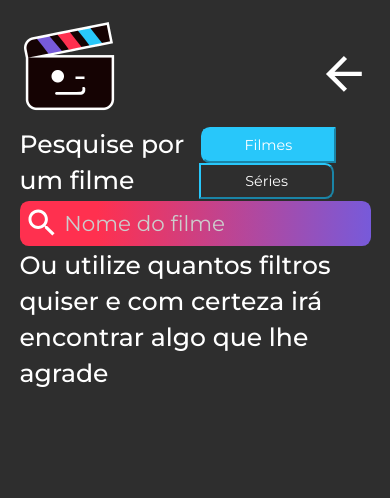
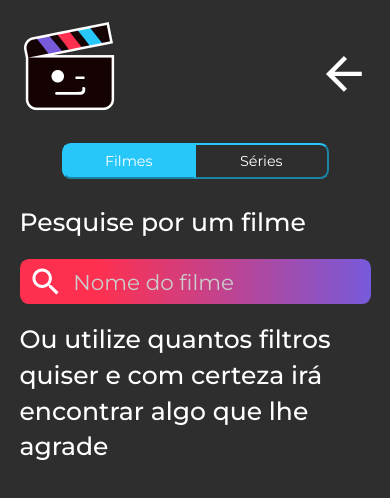
Before and after one commit to Gust4voSales/RecomendaFilmes, a React (Create React App) app: page /recomendar in a window 390 px wide. Shown: the top 498 px of the page. Built offline with nearby package versions, Linux system fonts and the light colour scheme.

Commit message:
feat: add responsive layout to radio buttons

```diff
--- a/src/pages/Recommend/styles.scss
+++ b/src/pages/Recommend/styles.scss
@@ -56,7 +56,6 @@
     min-height: 30rem;
     justify-content: space-evenly;
     margin-top: 1rem;
-    // background-color: gray;
 }
 
 #recommend .description-container span {
@@ -66,7 +65,7 @@
 }
 
 #recommend .description-container .top {
-    display: inline-flex;
+    display: flex;
     justify-content: space-between;
 }
 
@@ -90,7 +89,7 @@
 #recommend .description-container .input .search-icon {
     position: absolute;
     margin-top: .5rem;
-    margin-left: .5rem;
+    margin-left: 1rem;
 }
 
 #recommend .description-container .input input {
@@ -105,7 +104,7 @@
     border: none;
     color: white;
     font-size: 2.4rem;
-    padding-left: 5rem;
+    padding-left: 6rem;
 }
 
 #recommend .description-container .input input::placeholder {
@@ -127,3 +126,21 @@
         display: none;
     }
 }
+
+@media (max-width: 920px) {
+    #recommend .description-container {
+        min-height: 40rem;
+    }
+
+    #recommend .description-container .top {
+        flex-direction: column;
+    }
+    #recommend .description-container .top .radio-container {
+        align-self: center;
+        order: 1;
+        margin-bottom: 3rem;
+    }
+    #recommend .description-container .top span {
+        order: 2;
+    }
+}
```
